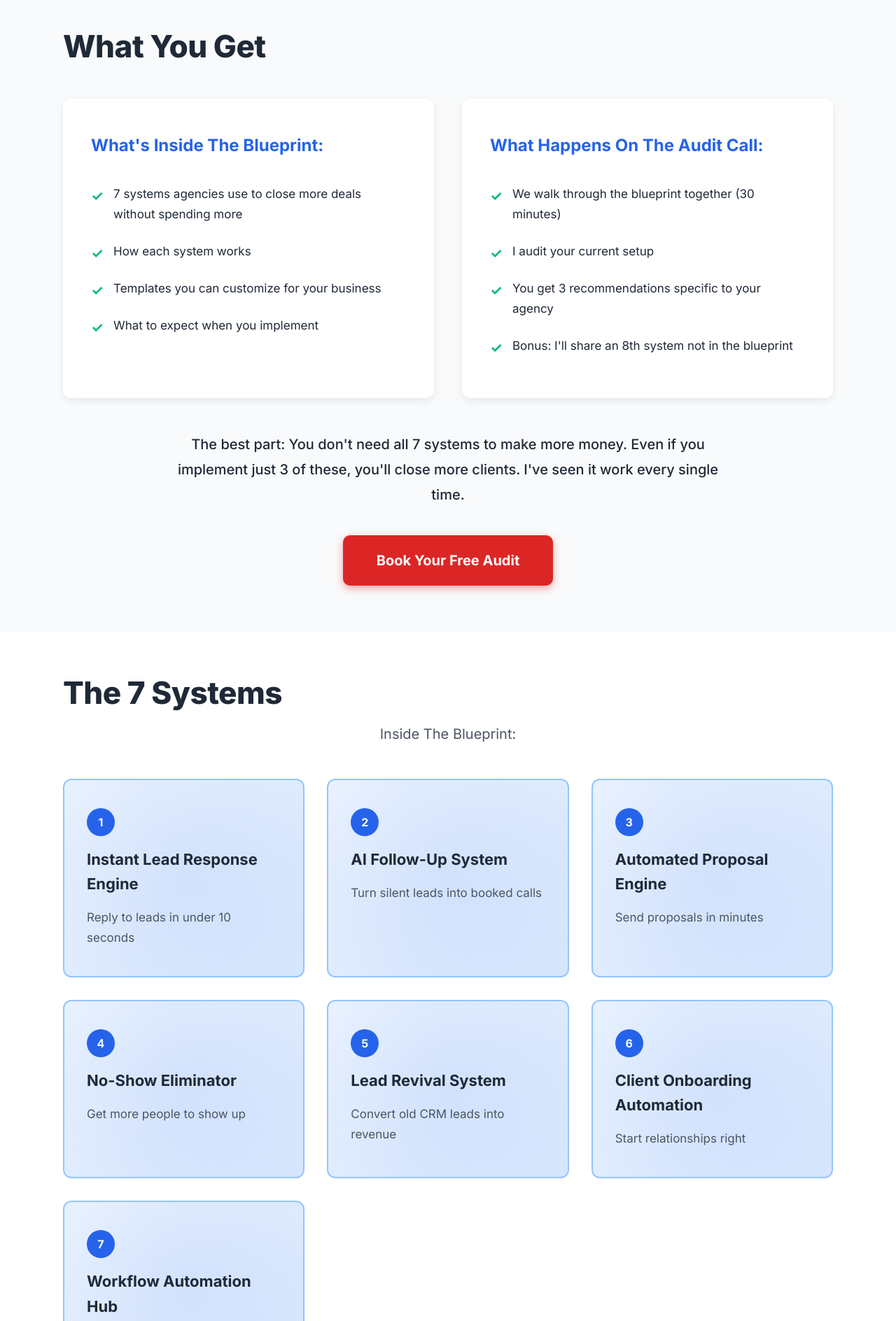
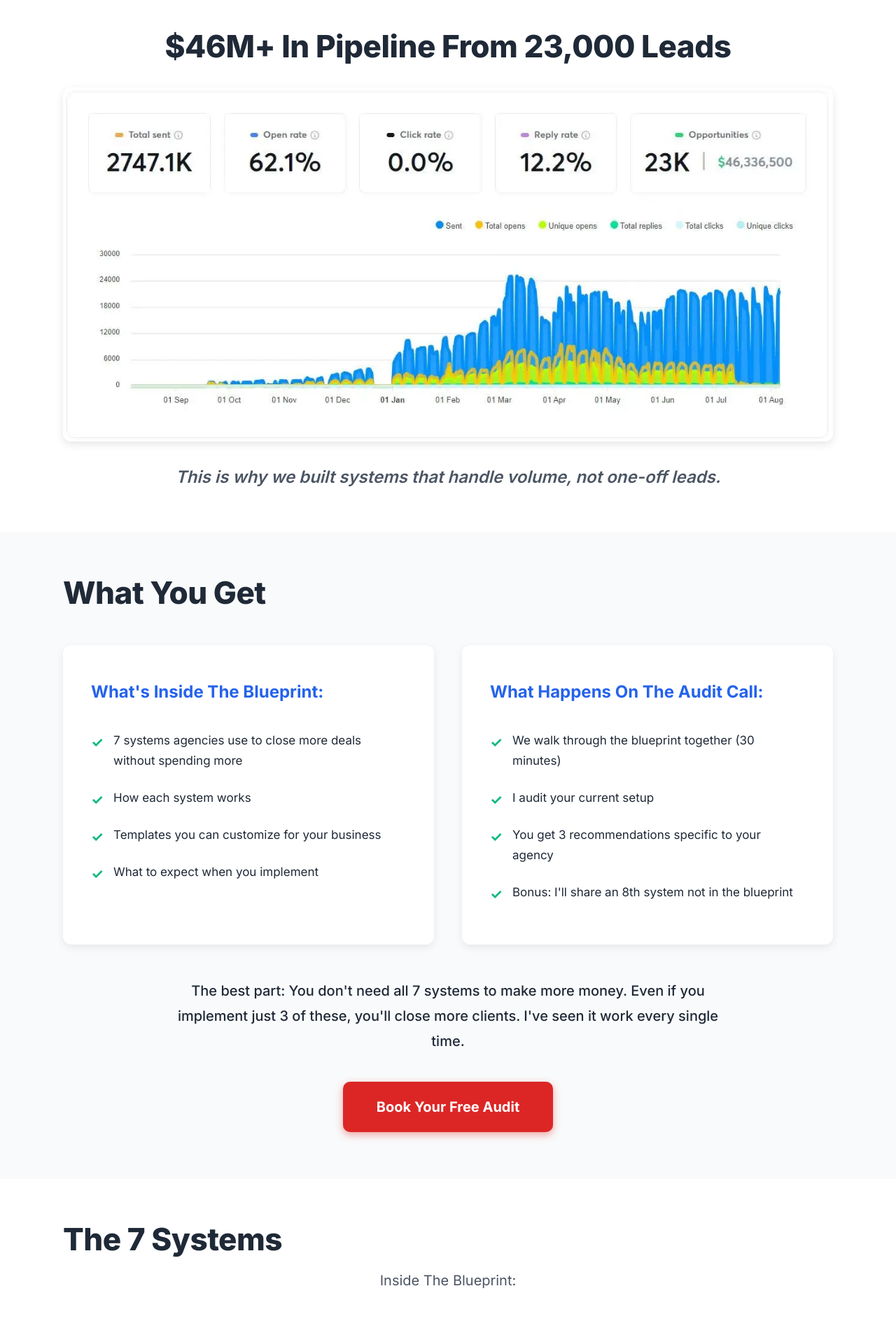
Before and after one commit to VishakBhaskar/timberdart, a website: page profit-accelerator.html in a window 1280 px wide. Shown: the part 820-2708 px from the top of the page at 70% size. Drawn offline with Linux system fonts and the light colour scheme.

Commit message:
added social proof

```diff
--- a/profit-accelerator.html
+++ b/profit-accelerator.html
@@ -345,6 +345,36 @@
             text-align: center;
             margin-top: 2.5rem;
             margin-bottom: 0;
+        }
+
+        /* ===== RESULTS SECTION ===== */
+        .results-section {
+            background: #FFFFFF;
+            text-align: center;
+        }
+
+        .results-section h2 {
+            font-size: 2.75rem;
+            font-weight: 800;
+            color: #1F2937;
+            margin-bottom: 2rem;
+        }
+
+        .results-image {
+            max-width: 100%;
+            height: auto;
+            margin: 2rem auto;
+            display: block;
+            border-radius: 12px;
+            box-shadow: 0 4px 12px rgba(0, 0, 0, 0.1);
+        }
+
+        .results-subheader {
+            font-size: 1.5rem;
+            font-weight: 600;
+            color: #4B5563;
+            margin-top: 2rem;
+            font-style: italic;
         }
 
         /* ===== WHAT YOU GET SECTION ===== */
@@ -813,6 +843,15 @@
         </div>
     </section>
 
+    <!-- RESULTS SECTION -->
+    <section class="results-section" id="results">
+        <div class="container">
+            <h2>$46M+ In Pipeline From 23,000 Leads</h2>
+            <img src="assets/results-webp.webp" alt="Results Dashboard" class="results-image" />
+            <p class="results-subheader">This is why we built systems that handle volume, not one-off leads.</p>
+        </div>
+    </section>
+
     <!-- WHAT YOU GET SECTION -->
     <section class="what-you-get" id="what-you-get">
         <div class="container">
@@ -857,44 +896,37 @@
             <div class="systems-grid">
                 <div class="system-card">
                     <div class="system-number">1</div>
-                    <h3>Instant Lead Response Engine</h3>
-                    <p>Reply to leads in under 10 seconds</p>
+                    <h3>391% Conversion Multiplier</h3>
                 </div>
 
                 <div class="system-card">
                     <div class="system-number">2</div>
-                    <h3>AI Follow-Up System</h3>
-                    <p>Turn silent leads into booked calls</p>
+                    <h3>80% Revenue Recovery Machine</h3>
                 </div>
 
                 <div class="system-card">
                     <div class="system-number">3</div>
-                    <h3>Automated Proposal Engine</h3>
-                    <p>Send proposals in minutes</p>
+                    <h3>Same-Day Close Accelerator</h3>
                 </div>
 
                 <div class="system-card">
                     <div class="system-number">4</div>
-                    <h3>No-Show Eliminator</h3>
-                    <p>Get more people to show up</p>
+                    <h3>40% Show-Up Rate Booster</h3>
                 </div>
 
                 <div class="system-card">
                     <div class="system-number">5</div>
-                    <h3>Lead Revival System</h3>
-                    <p>Convert old CRM leads into revenue</p>
+                    <h3>Dead Lead Resurrection Protocol</h3>
                 </div>
 
                 <div class="system-card">
                     <div class="system-number">6</div>
-                    <h3>Client Onboarding Automation</h3>
-                    <p>Start relationships right</p>
+                    <h3>First Success Guarantee</h3>
                 </div>
 
                 <div class="system-card">
                     <div class="system-number">7</div>
-                    <h3>Workflow Automation Hub</h3>
-                    <p>Eliminate hours of admin work</p>
+                    <h3>10-Hour Weekly Buyback</h3>
                 </div>
             </div>
 
```
Also changed, not shown: .claude/settings.local.json (added), assets/results-webp.webp (added).
